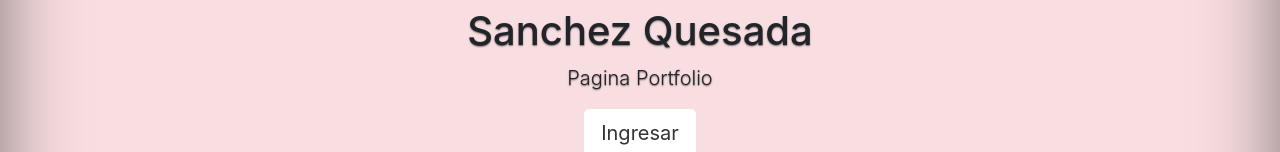
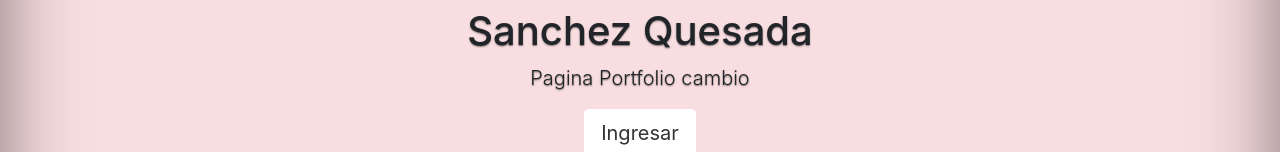
Before and after one commit to LucianoBSQ/Portfolio, a website: page index.html in a window 1280 px wide. Shown: the part 336-488 px from the top of the page. Drawn offline with nearby package versions, Linux system fonts and the light colour scheme; files that its build step writes are made by us from their sources.

Commit message:
prueba 1

```diff
--- a/index.html
+++ b/index.html
@@ -50,7 +50,7 @@
   <main class="px-3 ">
     <h1>Luciano Benjamin</h1>
     <h1>Sanchez Quesada</h1>
-    <p class="lead">Pagina Portfolio</p>
+    <p class="lead">Pagina Portfolio cambio</p>
     <p class="lead">
       <a href="pages/home.html" class="btn btn-lg btn-secondary fw-bold border-white bg-white">Ingresar</a>
     </p>
```
